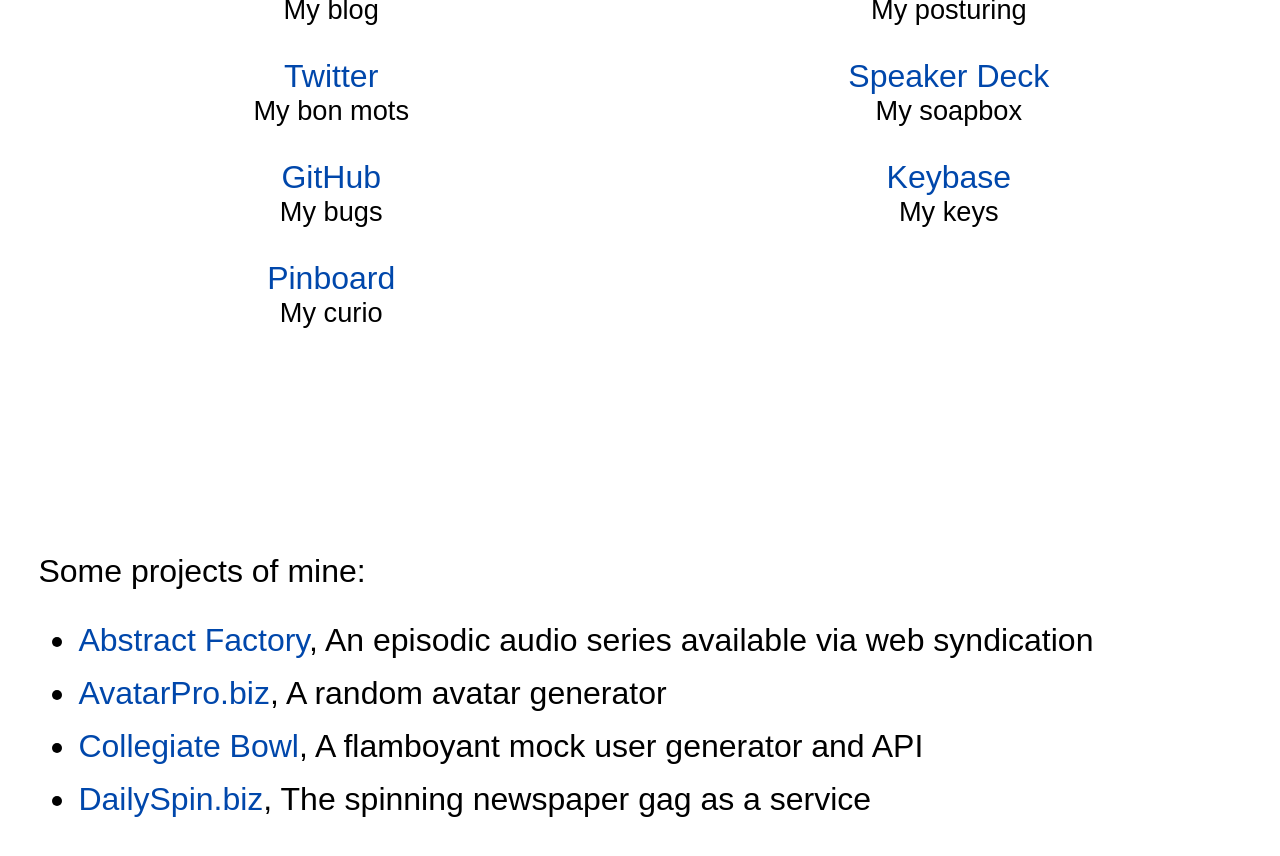
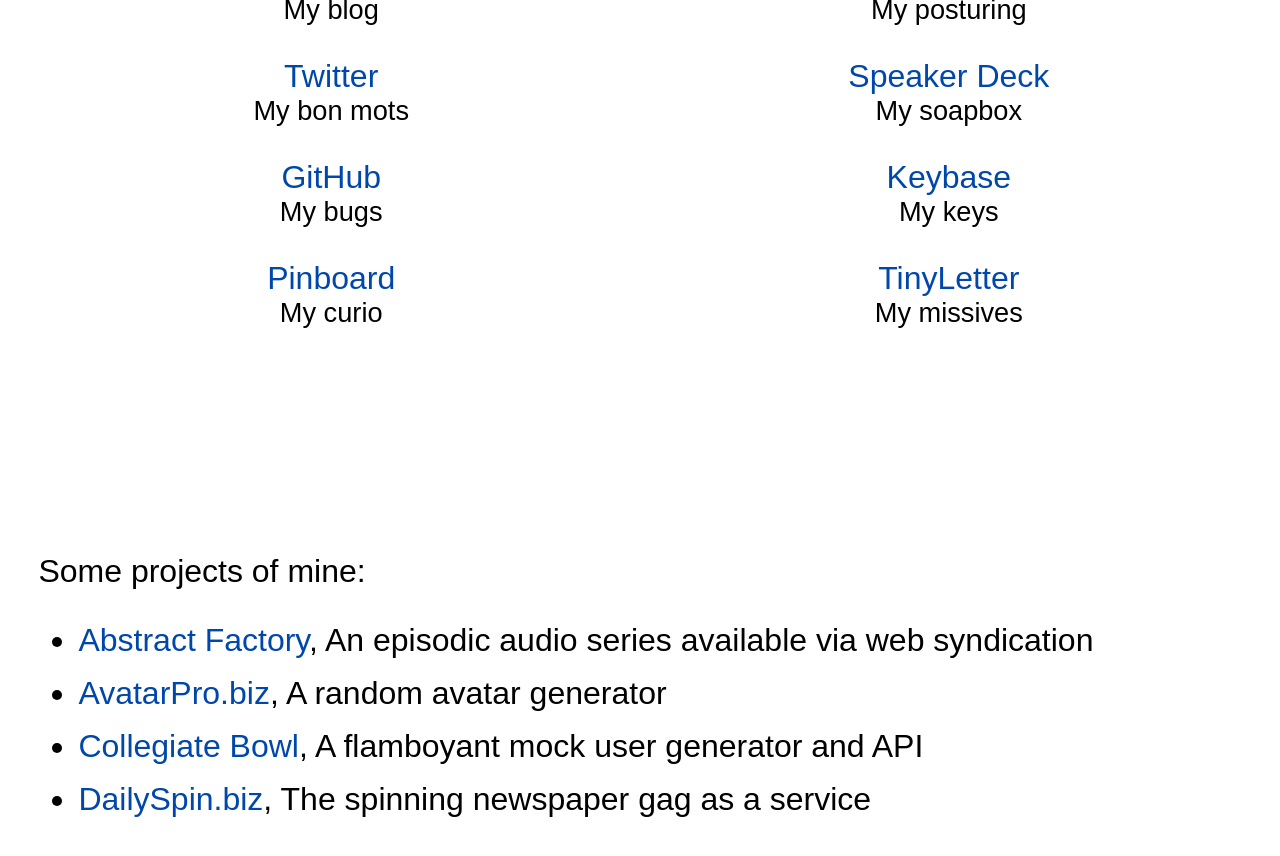
Before and after one commit to mwunsch/mwunsch.github.io, a Jekyll site: the page built from index.html, in a window 1280 px wide and 900 px high, scrolled down 677 px. Shown: the top 856 px of the window. Built offline with Jekyll 4.4.1, drawn with Linux system fonts in a browser that asks for light colours; comment, search, counter and statistics services are not loaded.

Commit message:
Add TinyLetter to list of elsewhere links

```diff
--- a/index.html
+++ b/index.html
@@ -44,6 +44,10 @@
         <a href="https://keybase.io/wunsch" rel="me" itemprop="sameAs">Keybase</a>
         <p class="link-description">My keys</p>
       </li>
+      <li class="link">
+        <a href="http://tinyletter.com/wunsch" rel="me" itemprop="sameAs">TinyLetter</a>
+        <p class="link-description">My missives</p>
+      </li>
     </ul>
     <hr />
     <p>Some projects of mine:</p>
```
